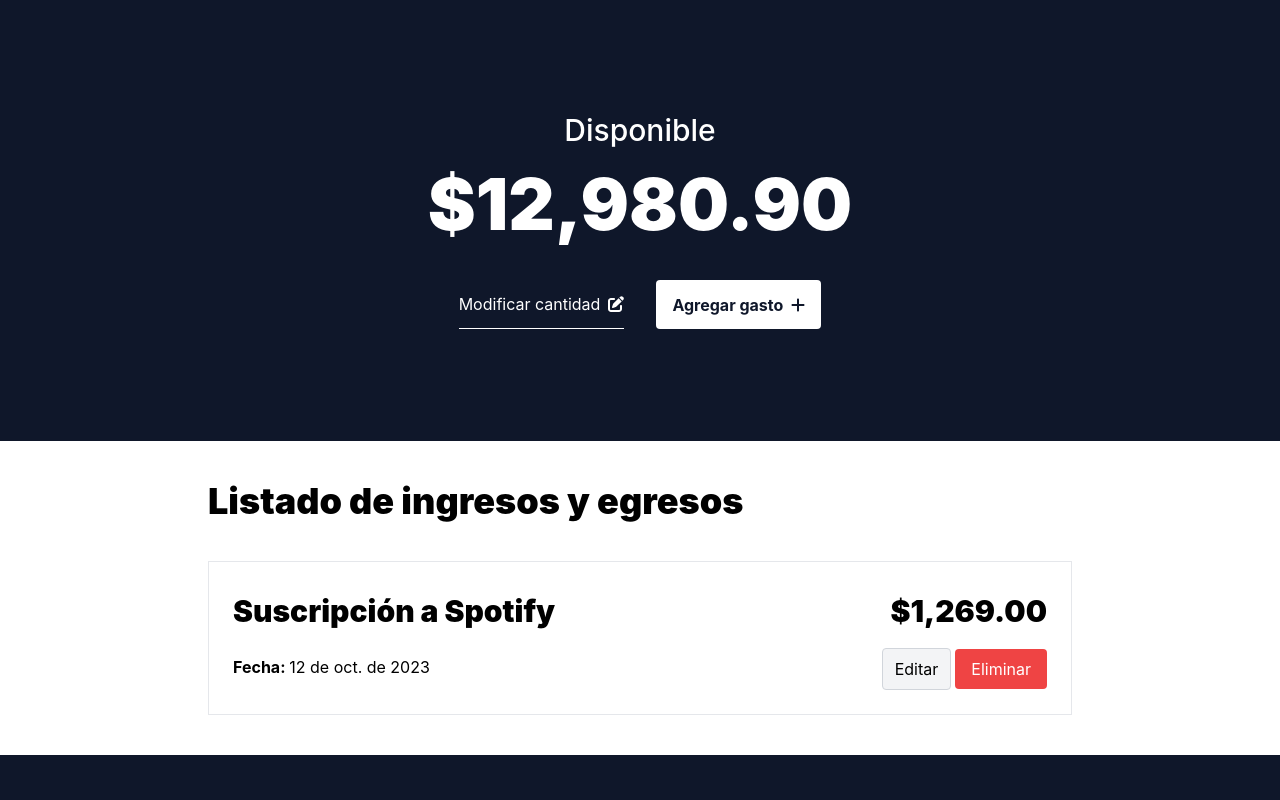
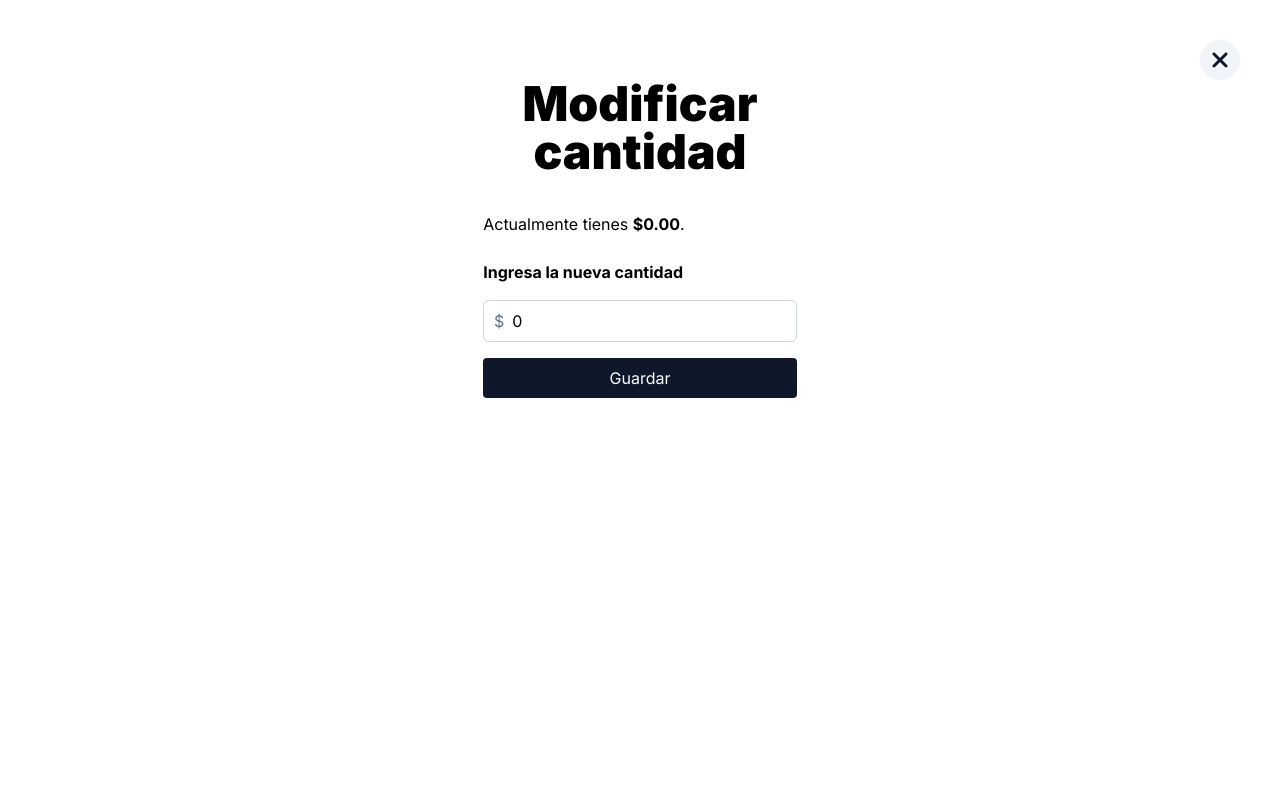
Before and after one commit to josemcj/control-gastos-react, a React (Vite) app: page / in a window 1280 px wide. Both pictures are taken after a click on the button "Modificar cantidad". Shown: the top 800 px of the page. Built offline with nearby package versions, Linux system fonts and the light colour scheme.

Commit message:
Abrir modal para modificar cantidad

```diff
--- a/index.html
+++ b/index.html
@@ -5,6 +5,9 @@
     <link rel="icon" type="image/svg+xml" href="/vite.svg" />
     <meta name="viewport" content="width=device-width, initial-scale=1.0" />
     <title>Control de gastos</title>
+    <link rel="preconnect" href="https://fonts.googleapis.com">
+    <link rel="preconnect" href="https://fonts.gstatic.com" crossorigin>
+    <link href="https://fonts.googleapis.com/css2?family=Inter:wght@400;500;700;900&display=swap" rel="stylesheet">
   </head>
   <body>
     <div id="root"></div>
--- a/src/App.jsx
+++ b/src/App.jsx
@@ -1,15 +1,27 @@
+import { useState } from "react"
 import Header from "./components/Header"
 import Footer from "./components/Footer"
 import ListadoGastos from "./components/ListadoGastos"
+import Modal from "./components/Modal";
 
 function App() {
+  const [cantidadDisponible, setCantidadDisponible] = useState(0);
+  const [abrirModal, setAbrirModal] = useState(false);
 
   return (
-    <>
-      <Header />
+    <div className={ abrirModal ? 'h-screen overflow-hidden' : '' }>
+      <Header
+        cantidadDisponible={ cantidadDisponible }
+        setAbrirModal={ setAbrirModal }
+      />
+      { abrirModal && <Modal
+        cantidadDisponible={ cantidadDisponible }
+        setCantidadDisponible={ setCantidadDisponible }
+        setAbrirModal={ setAbrirModal }
+      /> }
       <ListadoGastos />
       <Footer />
-    </>
+    </div>
   )
 }
 
--- a/src/components/Footer.jsx
+++ b/src/components/Footer.jsx
@@ -4,7 +4,7 @@ import { faEnvelope } from "@fortawesome/free-solid-svg-icons";
 
 function Footer() {
     return (
-        <footer className="bg-slate-900 py-16 container px-4 mt-10 flex flex-col items-center">
+        <footer className="bg-slate-900 py-16 px-4 mt-10 flex flex-col items-center">
             <div className="flex justify-center gap-3">
                 <a href="https://github.com/josemcj" title="GitHub" target="_blank" rel="noreferrer">
                     <FontAwesomeIcon
--- a/src/components/Gasto.jsx
+++ b/src/components/Gasto.jsx
@@ -1,8 +1,8 @@
 function Gasto() {
     return (
         <div className="bg-white p-6 border grid grid-cols-5 grid-rows-2 my-auto gap-1">
-            <h2 className="font-black text-xl md:text-3xl col-span-3 sm:col-span-3 self-center">Suscripción a Spotify</h2>
-            <p className="font-black text-xl md:text-3xl col-span-2 sm:col-span-2 text-end self-center">$1,269.00</p>
+            <h2 className="font-black text-xl md:text-3xl col-span-3 self-center">Suscripción a Spotify</h2>
+            <p className="font-black text-xl md:text-3xl col-span-2 text-end self-center">$1,269.00</p>
 
             <div className="col-span-5 my-auto grid grid-cols-6 md:mt-1">
                 <p className="font-bold col-span-2 sm:col-span-4 self-center">Fecha: <span className="font-normal">12 de oct. de 2023</span></p>
--- a/src/components/Header.jsx
+++ b/src/components/Header.jsx
@@ -1,16 +1,20 @@
 import { FontAwesomeIcon } from "@fortawesome/react-fontawesome";
 import { faPenToSquare, faPlus } from "@fortawesome/free-solid-svg-icons";
+import { formatearCantidad } from "../helpers/index";
 
-function Header() {
+function Header({ cantidadDisponible, setAbrirModal }) {
     return (
         <header className="bg-slate-900 flex flex-col items-center px-4 py-28 mb-10">
             <div className="mb-10">
                 <p className="text-white text-center font-medium text-xl sm:text-3xl mb-5">Disponible</p>
-                <p className="text-white text-center font-black text-5xl sm:text-7xl">$12,980.90</p>
+                <p className="text-white text-center font-black text-5xl sm:text-7xl">{ formatearCantidad(cantidadDisponible) }</p>
             </div>
 
             <div className="flex gap-6 sm:gap-8">
-                <button className="py-2 sm:py-3 border-b border-b-white text-white hover:text-slate-200 hover:border-b-slate-200 transition-all">
+                <button
+                    onClick={ () => setAbrirModal(true) }
+                    className="py-2 sm:py-3 border-b border-b-white text-white hover:text-slate-200 hover:border-b-slate-200 transition-all"
+                >
                     Modificar cantidad
                     <FontAwesomeIcon icon={ faPenToSquare } className="ml-2" />
                 </button>
--- /dev/null
+++ b/src/components/Modal.jsx
@@ -0,0 +1,59 @@
+import { useState } from "react";
+import { FontAwesomeIcon } from "@fortawesome/react-fontawesome";
+import { faXmark } from "@fortawesome/free-solid-svg-icons";
+import { formatearCantidad } from "../helpers";
+
+function Modal({ cantidadDisponible, setCantidadDisponible, setAbrirModal }) {
+
+    const [cantidad, setCantidad] = useState(cantidadDisponible);
+
+    const handleSubmit = e => {
+        e.preventDefault();
+
+        console.log(formatearCantidad(cantidadDisponible))
+        setAbrirModal(false);
+    }
+
+    return (
+        <div className="h-screen bg-white fixed top-0 bottom-0 left-0 right-0 p-8">
+
+            <FontAwesomeIcon
+                icon={ faXmark }
+                style={ { color: '#0f172a' } }
+                className="p-2 h-5 w-5 md:h-6 md:w-6 bg-slate-100 hover:bg-slate-200 transition-all rounded-full cursor-pointer fixed top-5 right-5 md:top-10 md:right-10"
+                onClick={ () => setAbrirModal(false) }
+            />
+
+            <div className="container mx-auto lg:px-52 flex flex-col md:w-3/5 mt-12">
+                <h1 className="font-black text-3xl sm:text-5xl text-center mb-3">Modificar cantidad</h1>
+                <p className="my-6">Actualmente tienes <span className="font-bold">{ formatearCantidad(cantidad) }</span>.</p>
+
+                <form onSubmit={ handleSubmit }>
+                    <div className="flex flex-col gap-4">
+                        <label htmlFor="cantidad" className="font-bold">Ingresa la nueva cantidad</label>
+
+                        <div className="w-full relative">
+                            <span className="text-slate-500 ml-4 absolute top-1/2 -translate-x-1/2 -translate-y-1/2">$</span>
+                            <input
+                                type="number"
+                                name="cantidad"
+                                id="cantidad"
+                                placeholder="Cantidad"
+                                value={ cantidadDisponible }
+                                onChange={ e => setCantidadDisponible(Number(e.target.value)) }
+                                className="p-2 pl-7 rounded-md border border-slate-300 focus:outline-0 focus:border-slate-600 transition-all w-full"
+                            />
+                        </div>
+                    </div>
+                    <input
+                        type="submit"
+                        className="bg-slate-900 text-white p-2 mt-4 rounded hover:bg-slate-800 cursor-pointer transition-all w-full"
+                        value="Guardar"
+                    />
+                </form>
+            </div>
+        </div>
+     );
+}
+
+export default Modal;
--- /dev/null
+++ b/src/helpers/index.js
@@ -0,0 +1,11 @@
+/**
+ * Formatea un número a moneda local MXN.
+ * @param {number} cantidad Cantidad a formatear.
+ * @returns Cantidad con el formato $1,000.00 (string).
+ */
+export const formatearCantidad = cantidad => {
+    return cantidad.toLocaleString('es-MX', {
+        style: 'currency',
+        currency: 'MXN'
+    })
+}
```
